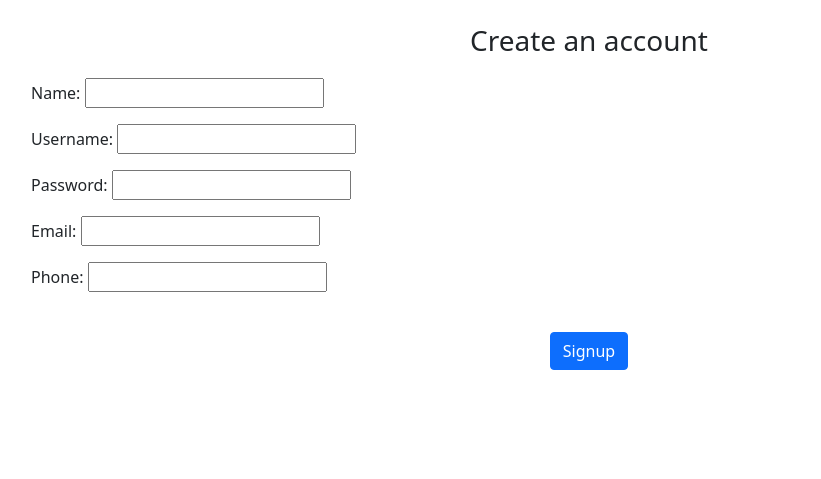
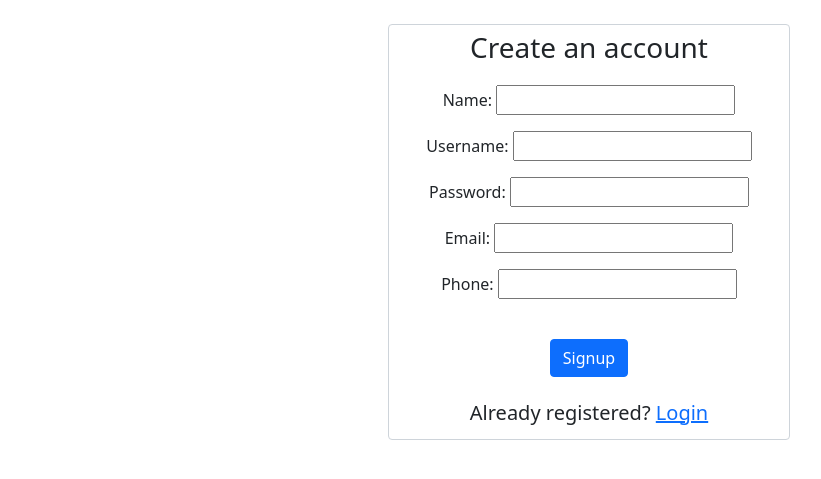
Before and after one commit to Abdulazeem86/Blog-app, a Django app: page / in a window 1280 px wide. Shown: the top 479 px of the page, without its empty margins (51-872 px from the left). Run offline with Django 5.2, Linux system fonts and the light colour scheme; some libraries are stand-ins or nearby versions.

Commit message:
pages styling modifications

```diff
--- a/blogs/templates/blogs/signup.html
+++ b/blogs/templates/blogs/signup.html
@@ -16,17 +16,18 @@
         }
     </style>
 
-    <link href="https://cdn.jsdelivr.net/npm/bootstrap@5.0.2/dist/css/bootstrap.min.css" rel="stylesheet" integrity="sha384-EVSTQN3/azprG1Anm3QDgpJLIm9Nao0Yz1ztcQTwFspd3yD65VohhpuuCOmLASjC" crossorigin="anonymous">
+    <link href="https://cdn.jsdelivr.net/npm/bootstrap@5.0.2/dist/css/bootstrap.min.css" rel="stylesheet"
+        integrity="sha384-EVSTQN3/azprG1Anm3QDgpJLIm9Nao0Yz1ztcQTwFspd3yD65VohhpuuCOmLASjC" crossorigin="anonymous">
 
 </head>
 
 <body>
-    <div class="container mt-4 col-md-12 col-sm-12">
-        <div class="form-container">
+    <div class="container mt-4 col-md-4 col-sm-12 text-center">
+        <div class="form-container form-control">
             <div class="form-heading">
                 <h3>Create an account</h3>
             </div>
-            <form method="post" >
+            <form method="post">
                 {% csrf_token %}
                 <!-- {{ form.as_p }} -->
                 <div class="mb-3 col-md-12">
@@ -60,10 +61,15 @@
                     <button type="submit" class="btn btn-primary mt-4">Signup</button>
                 </div>
             </form>
+            <div class="mt-4">
+                <h5>Already registered? <a href="/login">Login</a></h5>
+            </div>
         </div>
     </div>
 
-    <script src="https://cdn.jsdelivr.net/npm/bootstrap@5.0.2/dist/js/bootstrap.bundle.min.js" integrity="sha384-MrcW6ZMFYlzcLA8Nl+NtUVF0sA7MsXsP1UyJoMp4YLEuNSfAP+JcXn/tWtIaxVXM" crossorigin="anonymous"></script>
+    <script src="https://cdn.jsdelivr.net/npm/bootstrap@5.0.2/dist/js/bootstrap.bundle.min.js"
+        integrity="sha384-MrcW6ZMFYlzcLA8Nl+NtUVF0sA7MsXsP1UyJoMp4YLEuNSfAP+JcXn/tWtIaxVXM"
+        crossorigin="anonymous"></script>
 </body>
 
 </html>
--- a/blogs/views.py
+++ b/blogs/views.py
@@ -18,7 +18,7 @@ def signup(request):
         form = UserForm(request.POST)
         if form.is_valid():
             form.save()
-            return HttpResponseRedirect('/home') # Redirect to success page after signup
+            return HttpResponseRedirect('/login') # Redirect to login page after signup
     else:
         form = UserForm()
     return render(request, 'blogs/signup.html', {'form': form})
```
